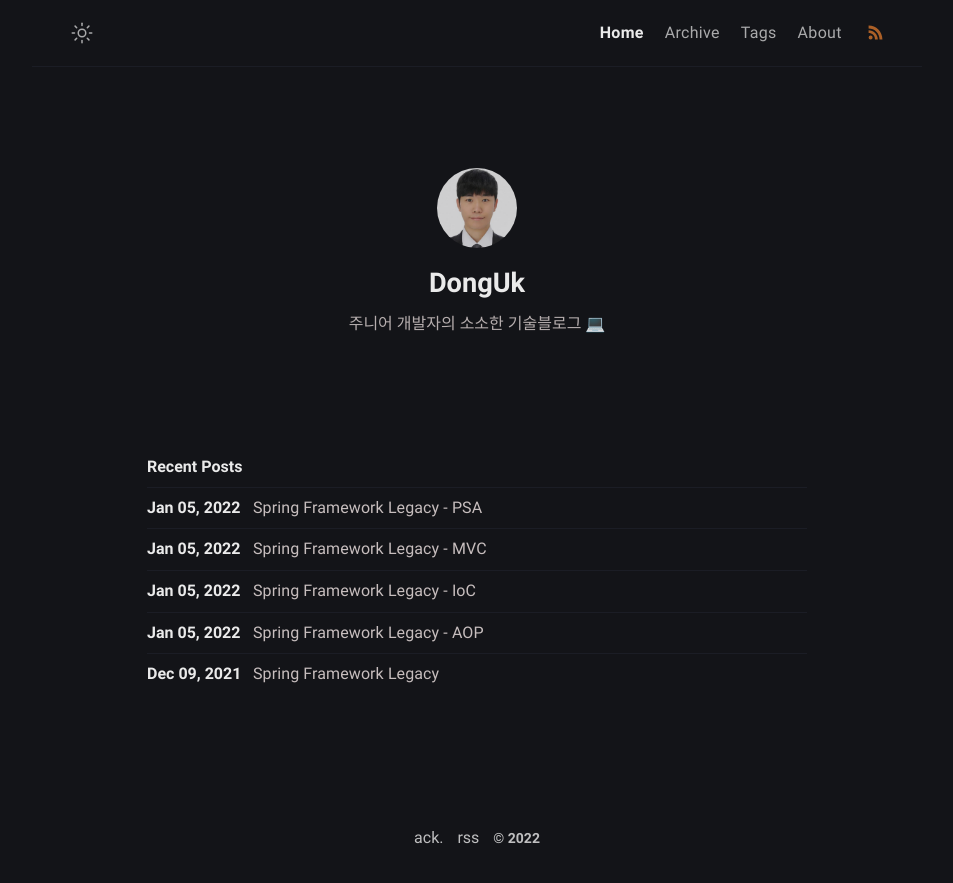
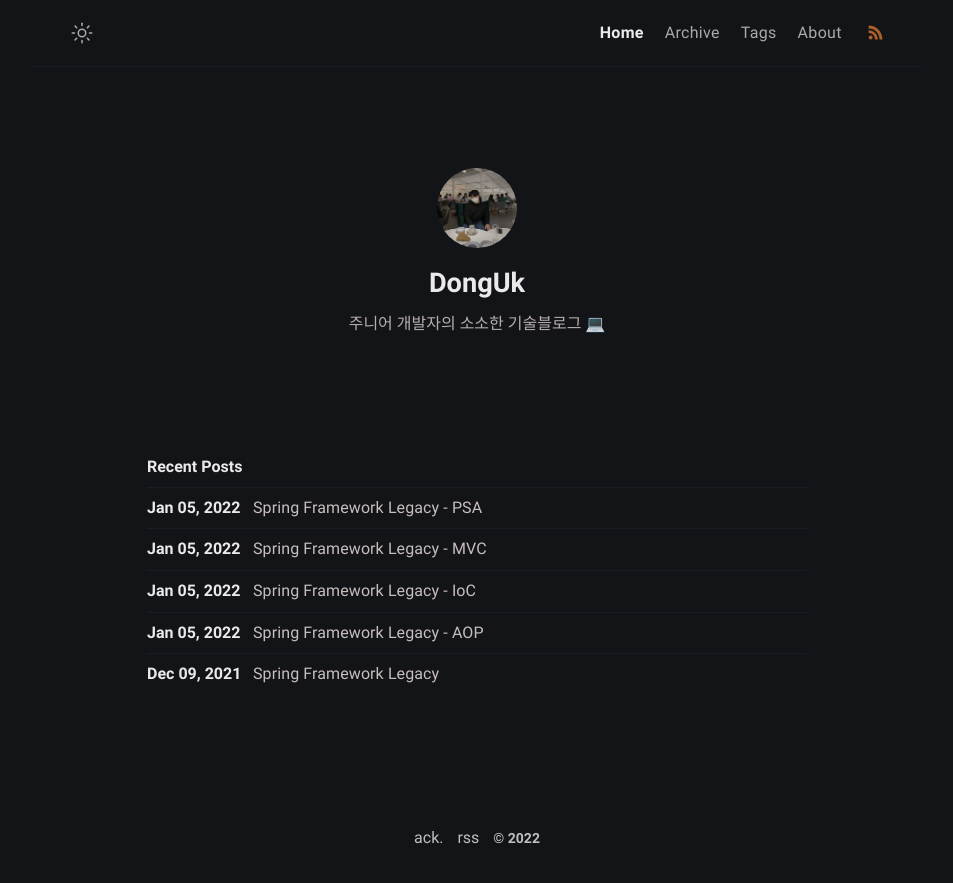
Before and after one commit to jd6186/jd6186.github.io, a Jekyll site: the page built from index.md, in a window 1280 px wide. Shown: the top 883 px of the page, without its empty margins (163-1116 px from the left). Built offline with Jekyll 4.4.1, drawn with Linux system fonts in a browser that asks for light colours.

```diff
--- a/_config.yml
+++ b/_config.yml
@@ -17,10 +17,8 @@ author:
     주니어 개발자의 소소한 기술블로그 💻
   username1: DongUk # general username
   github1: jd6186 # github username
-  twitter: twitter_username # twitter username
-  facebook: facebook_username # facebook username
   email1: wjdehd7991@gmail.com # email adress
-  avatar1: /assets/img/avatar2.jpg # change with your own avatar
+  avatar1: /assets/img/profile.png # change with your own avatar
 
 # URL settings
 url: "https://jd6186.github.io"
```
Also changed, not shown: _layouts/archive.html (renamed from archive.html), assets/img/profile.png (added).
